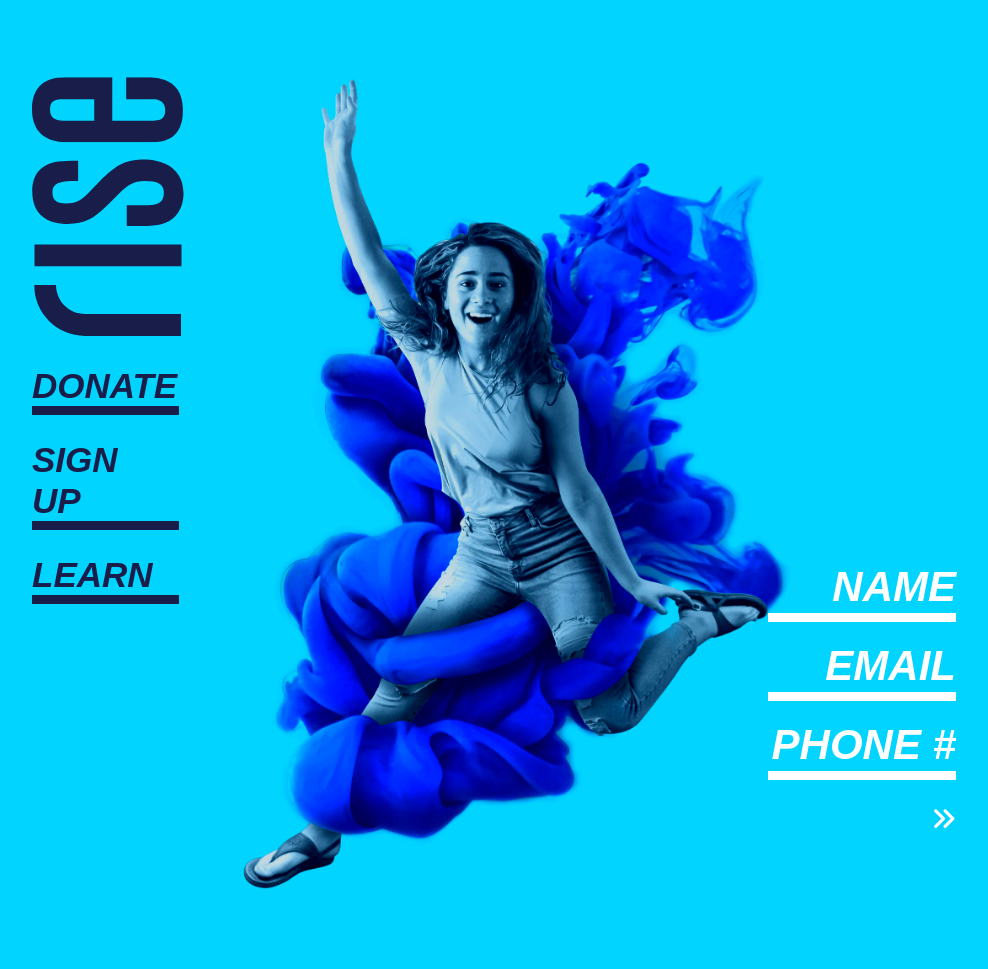
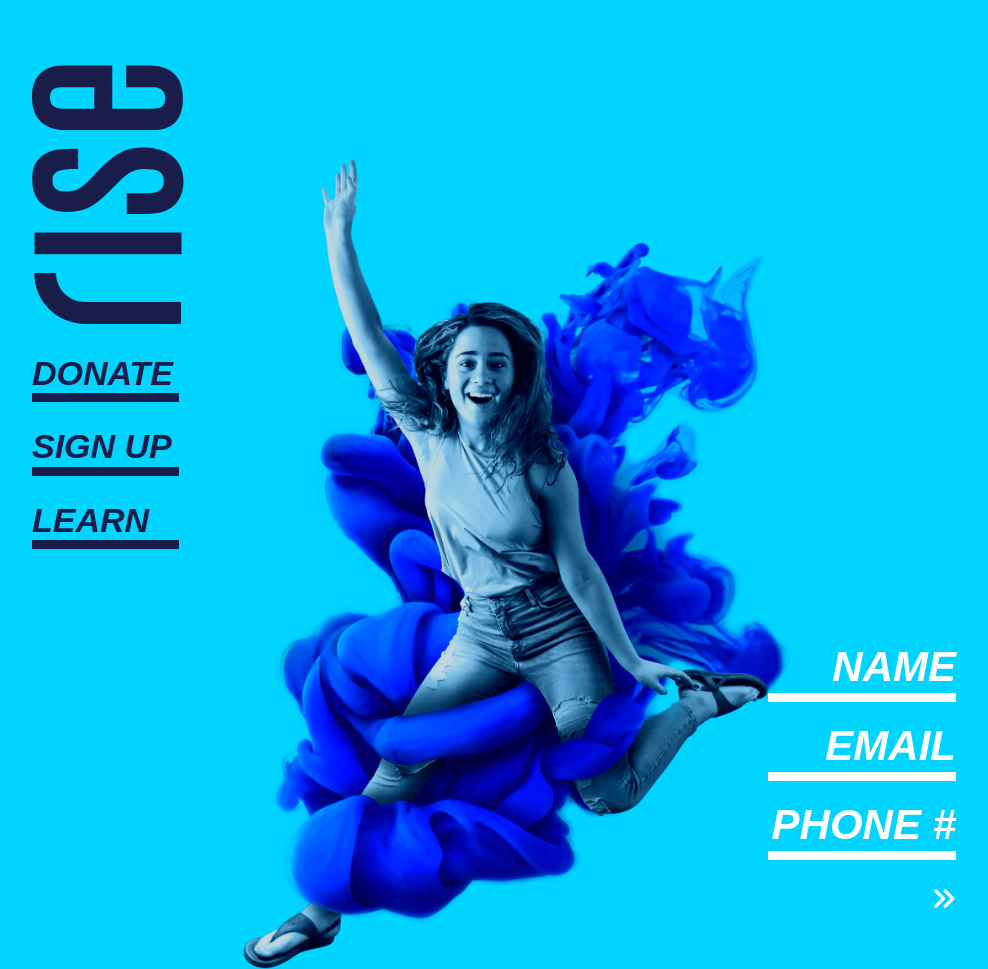
Before and after one commit to mbb670/RISE, a plain HTML site: page index.html in a window 1280 px wide. Shown: the top 969 px of the page, without its empty margins (128-1116 px from the left). Drawn offline with nearby package versions, Linux system fonts and the light colour scheme; a web font is replaced by a local one.

Commit message:
Header, sidebar, and heros fixed
still need to style header drop-down

```diff
--- a/scss/base/_base.scss
+++ b/scss/base/_base.scss
@@ -37,7 +37,6 @@ main {
     grid-template-areas: ". side content .";
     grid-template-columns: 1fr 6fr 20fr 1fr;
     padding-top: 60px;
-
     @include xl {
         grid-template-columns: auto 231.2px 770.7px auto;
         padding-top: 80px;
@@ -47,7 +46,7 @@ main {
         grid-area: content;
     }
 
-    >aside{
+    > aside {
         background-position: rem-calc(5);
         background-repeat: no-repeat;
         background-size: rem-calc(50);
@@ -66,27 +65,24 @@ main {
         @include md {
             height: rem-calc(75);
             background-size: rem-calc(75);
-            left: 5%;
+            left: 6%;
             top: 31%;
         }
         @include lg {
             height: rem-calc(100);
             background-size: rem-calc(100);
-            left: 5.5%;
-            top: 42%;
+            left: 5%;
+            top: 49%;
         }
         @include xl {
             height: rem-calc(120);
             background-size: rem-calc(120);
             left: 50%;
             transform: translateX(-480px);
-            top: 610px;
+            top: 590px;
         }
     }
 }
-
-
-
 
 p {
     color: $drkblu;
--- a/scss/components/_navigation.scss
+++ b/scss/components/_navigation.scss
@@ -42,7 +42,7 @@ header {
                             color: $drkblu;
                         }
                         @include xl{
-                            font-size: rem-calc(35);
+                            font-size: rem-calc(34);
                         }
                     }
                     &::after {
--- a/scss/layout/_header.scss
+++ b/scss/layout/_header.scss
@@ -2,7 +2,7 @@
     Header
 ============= */
 header {
-    padding-top: 0 !important;
+    // padding-top: 0 !important;
     div {
         left: 4%;
         padding-top: 6%;
@@ -18,6 +18,8 @@ header {
         @include xl {
             left: 50%;
             transform: translateX(-480px);
+            // padding-top: 6%;
+            padding-top:65px;
         }
     }
 
@@ -53,11 +55,11 @@ header {
             i {
                 color: $drkblu;
                 font-size: rem-calc(35);
-                margin-left: 10px;
+                margin-left: 6px;
                 margin-top: 6px;
                 @include sm {
                     font-size: rem-calc(40);
-                    margin-left: 15px;
+                    margin-left: 9px;
                 }
                 @include md {
                     font-size: rem-calc(50);
--- a/scss/sections/_hero.scss
+++ b/scss/sections/_hero.scss
@@ -4,7 +4,8 @@
 #hero-1 {
     background-image: url("../img/hero/hero-1.jpg");
     background-repeat: no-repeat;
-    background-size: cover;
+    background-size: contain;
+    background-position: center;
     height: rem-calc(455);
     position: relative;
     z-index: 4;
@@ -12,8 +13,6 @@
         height: rem-calc(700);
     }
     @include md {
-        background-position: center;
-        background-size: contain;
         height: rem-calc(595);
         padding-top: 20px;
     }
@@ -97,12 +96,12 @@
 
 #hero-2 {
     background-image: url("../img/hero/hero-2.jpg");
-    background-position: 65%;
+    background-position: 60%;
     background-repeat: no-repeat;
     background-size: cover;
     height: rem-calc(773);
     @include sm {
-        height: rem-calc(830);
+        height: rem-calc(1100);
     }
     @include md {
         background-size: contain;
@@ -117,13 +116,17 @@
 
 #hero-3 {
     background-image: url("../img/hero/hero-3.jpg");
-    background-position: 65%;
+    background-position: 43%;
     background-repeat: no-repeat;
     background-size: cover;
     height: rem-calc(695);
+    @include sm {
+        height: rem-calc(950);
+    }
     @include md {
         background-size: contain;
         height: rem-calc(611);
+        background-position: 70%;
     }
     @include xl {
         background-position: center;
```
Also changed, not shown: css/styles.css. Lines whose indentation alone changed are shown as unchanged.
